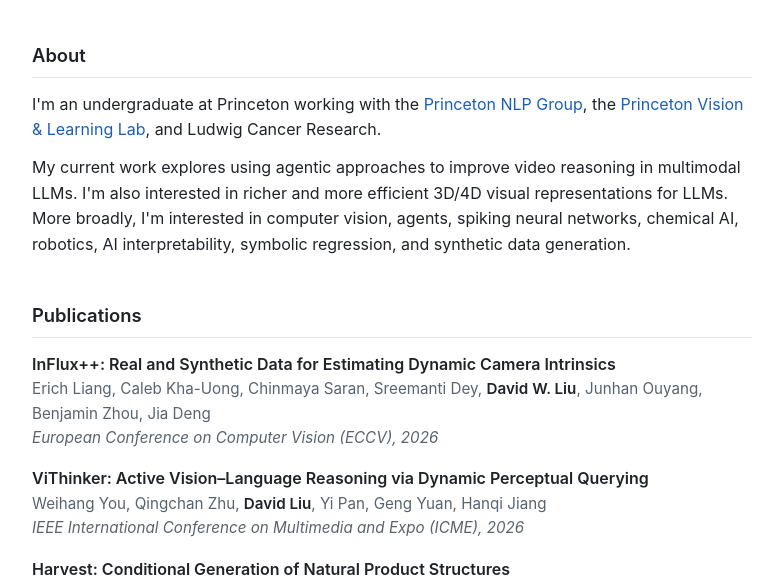
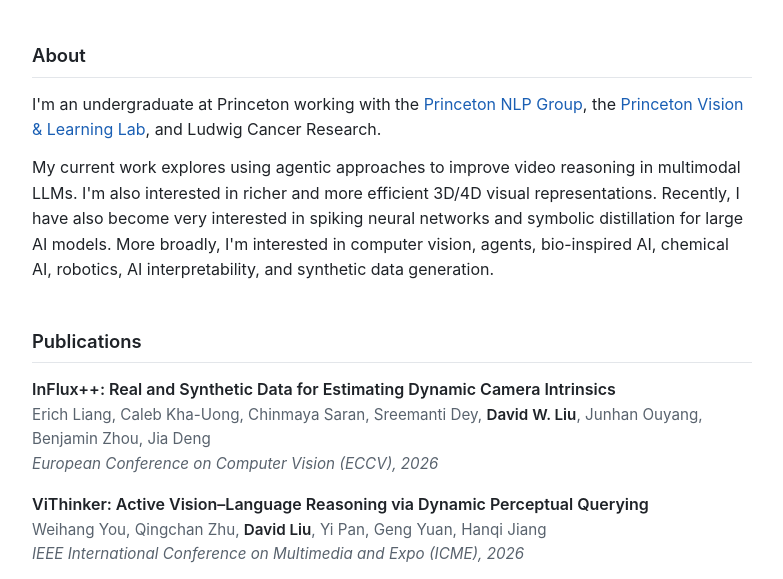
Before and after one commit to davidweizhongliu/davidweizhongliu.github.io, a plain HTML site: page index.html in a window 1280 px wide. Shown: the part 179-758 px from the top of the page, without its empty margins (248-1031 px from the left). Drawn offline with Linux system fonts and the light colour scheme.

Commit message:
description changes

```diff
--- a/index.html
+++ b/index.html
@@ -97,9 +97,10 @@
     </p>
     <p>
       My current work explores using agentic approaches to improve video reasoning in multimodal LLMs.
-      I'm also interested in richer and more efficient 3D/4D visual representations for LLMs.
-      More broadly, I'm interested in computer vision, agents, spiking neural networks, chemical AI, robotics,
-      AI interpretability, symbolic regression, and synthetic data generation.
+      I'm also interested in richer and more efficient 3D/4D visual representations. Recently, I have also become very
+      interested in spiking neural networks and symbolic distillation for large AI models.
+      More broadly, I'm interested in computer vision, agents, bio-inspired AI, chemical AI, robotics,
+      AI interpretability, and synthetic data generation.
     </p>
   </section>
 
```
